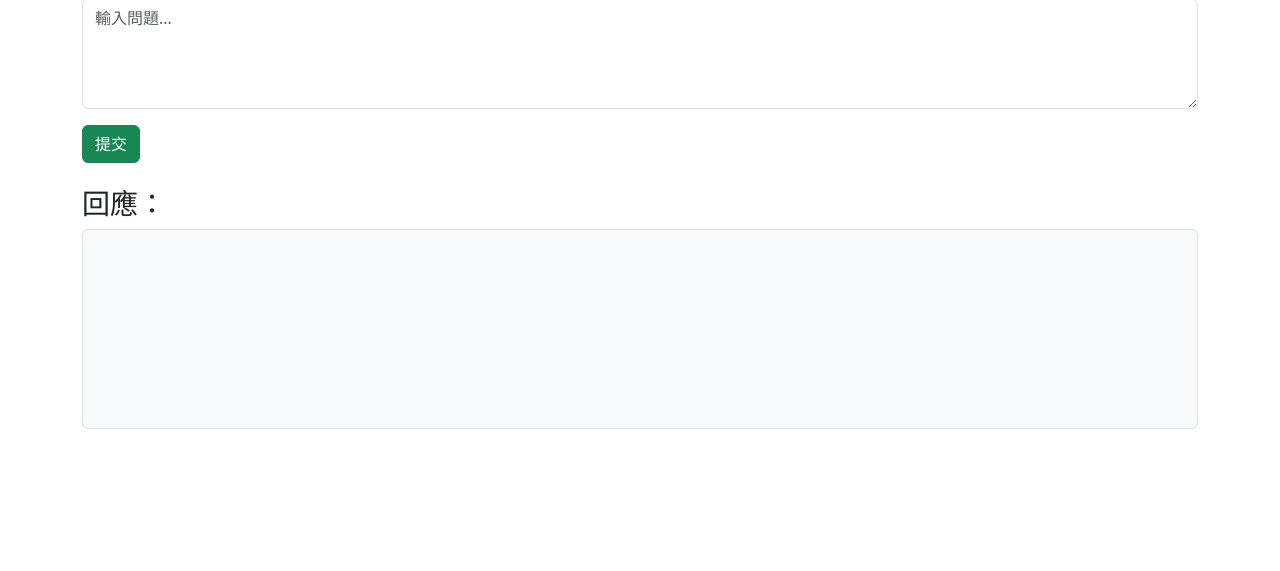
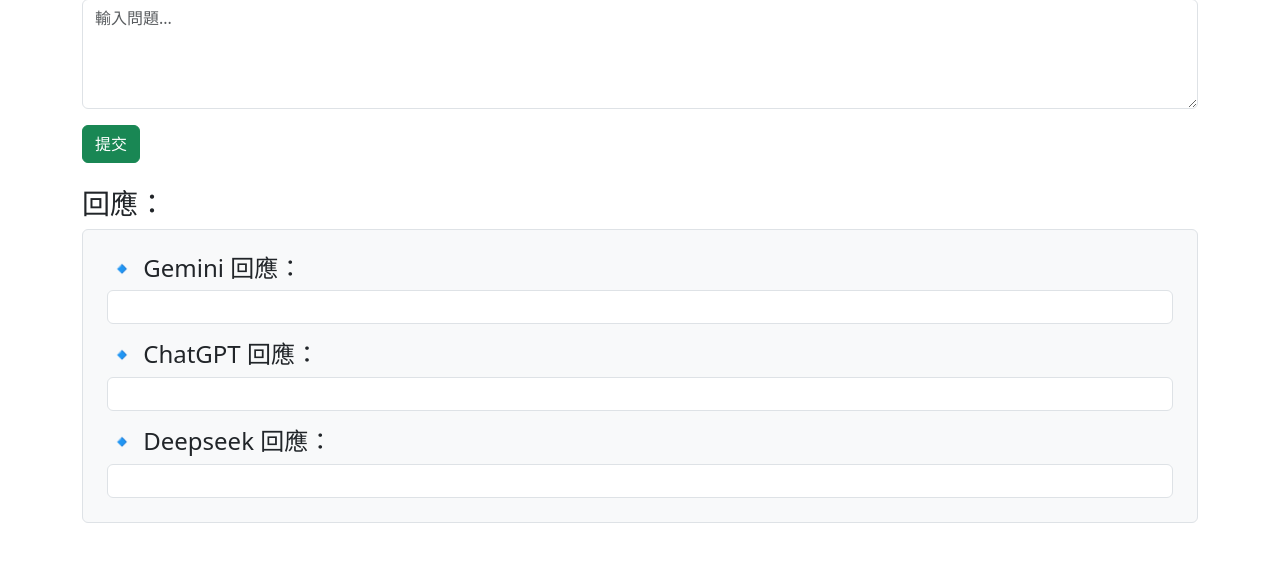
Before and after one commit to welly487/Graduation-topics, a Flask app: page / in a window 1280 px wide. Shown: the part 247-818 px from the top of the page. Before the commit the page ends 676 px from the top, so only its background shows below. Run offline with Flask 3, Linux system fonts and the light colour scheme.

Commit message:
Update index.html

```diff
--- a/project/templates/index.html
+++ b/project/templates/index.html
@@ -20,12 +20,12 @@
     <div class="container my-5">
         <h1 class="text-center mb-4">Dr. Meta元博士</h1>
 
-        <!-- 身份選擇下拉選單 -->
+        <!-- 身份選擇 -->
         <div class="dropdown mb-3">
-            <button class="btn btn-primary dropdown-toggle" type="button" id="dropdownMenuButton1" data-bs-toggle="dropdown" aria-expanded="false">
+            <button class="btn btn-primary dropdown-toggle" type="button" id="dropdownMenuButton1" data-bs-toggle="dropdown">
                 請選取你的身份
             </button>
-            <ul class="dropdown-menu" aria-labelledby="dropdownMenuButton1">
+            <ul class="dropdown-menu">
                 <li><a class="dropdown-item" href="#" onclick="selectRole(this)">一般人</a></li>
                 <li><a class="dropdown-item" href="#" onclick="selectRole(this)">國小低年級</a></li>
                 <li><a class="dropdown-item" href="#" onclick="selectRole(this)">國小中年級</a></li>
@@ -34,11 +34,9 @@
                 <li><a class="dropdown-item" href="#" onclick="selectRole(this)">高中生</a></li>
             </ul>
         </div>
-
-        <!-- 顯示選擇的身份 -->
         <p><strong>當前身份：</strong> <span id="currentRole">一般人</span></p>
 
-        <!-- 問題輸入區域 -->
+        <!-- 問題輸入 -->
         <div class="mb-3">
             <label for="userInput" class="form-label">輸入您的問題：</label>
             <textarea class="form-control" id="userInput" rows="4" placeholder="輸入問題..."></textarea>
@@ -50,7 +48,16 @@
         <!-- 回應顯示區域 -->
         <div class="mt-4">
             <h3>回應：</h3>
-            <div id="responseText" class="border rounded p-4 bg-light" style="min-height: 200px; font-size: 1.1rem; line-height: 1.6;"></div>
+            <div class="border rounded p-4 bg-light" style="min-height: 200px;">
+                <h4>🔹 Gemini 回應：</h4>
+                <div id="responseGemini" class="border rounded p-3 bg-white mb-3"></div>
+
+                <h4>🔹 ChatGPT 回應：</h4>
+                <div id="responseChatGPT" class="border rounded p-3 bg-white mb-3"></div>
+
+                <h4>🔹 Deepseek 回應：</h4>
+                <div id="responseDeepseek" class="border rounded p-3 bg-white"></div>
+            </div>
         </div>
     </div>
 
@@ -58,48 +65,72 @@
     <script>
         let selectedRole = '一般人';
 
-        // 設定選擇的身份
         function selectRole(element) {
             selectedRole = element.innerText;
             document.getElementById('dropdownMenuButton1').innerText = selectedRole;
             document.getElementById('currentRole').innerText = selectedRole;
         }
 
-        // 提交問題並傳送身份資訊
         document.getElementById('submitBtn').addEventListener('click', async () => {
             const userInput = document.getElementById('userInput').value.trim();
-            const responseText = document.getElementById('responseText');
+            const responseGemini = document.getElementById('responseGemini');
+            const responseChatGPT = document.getElementById('responseChatGPT');
+            const responseDeepseek = document.getElementById('responseDeepseek');
             const submitBtn = document.getElementById('submitBtn');
 
-            if (!userInput || userInput.replace(/\s/g, '') === '') {
+            if (!userInput) {
                 alert('請輸入問題！');
                 return;
             }
 
-            // 禁用按鈕避免重複提交
             submitBtn.disabled = true;
-            responseText.innerText = "正在處理...";
-            responseText.classList.remove("fade-in");
+            responseGemini.innerText = "🔄 Gemini 回應中...";
+            responseChatGPT.innerText = "🔄 ChatGPT 回應中...";
+            responseDeepseek.innerText = "🔄 Deepseek 回應中...";
 
             try {
-                const response = await fetch('/api/gpt', {
-                    method: 'POST',
-                    headers: {
-                        'Content-Type': 'application/json',
-                    },
-                    body: JSON.stringify({
-                        prompt: userInput,
-                        role: selectedRole
-                    }),
-                });
+                const [geminiResponse, chatGPTResponse, DeepseekResponse] = await Promise.all([
+                    fetch('/api/ai', {
+                        method: 'POST',
+                        headers: { 'Content-Type': 'application/json' },
+                        body: JSON.stringify({
+                            prompt: userInput,
+                            role: selectedRole,
+                            model: 'gemini'
+                        }),
+                    }).then(res => res.json()),
 
-                const data = await response.json();
-                responseText.innerText = data.reply || "無法獲得回應。";
-                responseText.classList.add("fade-in");
+                    fetch('/api/ai', {
+                        method: 'POST',
+                        headers: { 'Content-Type': 'application/json' },
+                        body: JSON.stringify({
+                            prompt: userInput,
+                            role: selectedRole,
+                            model: 'chatgpt'
+                        }),
+                    }).then(res => res.json()),
+
+                    fetch('/api/ai', {
+                        method: 'POST',
+                        headers: { 'Content-Type': 'application/json' },
+                        body: JSON.stringify({
+                            prompt: userInput,
+                            role: selectedRole,
+                            model: 'deepseek'
+                        }),
+                    }).then(res => res.json())
+                ]);
+
+                responseGemini.innerText = geminiResponse.reply || "❌ 無法獲得回應。";
+                responseChatGPT.innerText = chatGPTResponse.reply || "❌ 無法獲得回應。";
+                responseDeepseek.innerText = DeepseekResponse.reply || "❌ 無法獲得回應。";
+
             } catch (error) {
-                responseText.innerText = "出現錯誤，請稍後再試。";
+                responseGemini.innerText = "❌ 出現錯誤，請稍後再試。";
+                responseChatGPT.innerText = "❌ 出現錯誤，請稍後再試。";
+                responseDeepseek.innerText = "❌ 出現錯誤，請稍後再試。";
             } finally {
-                submitBtn.disabled = false; // 回復按鈕可點擊狀態
+                submitBtn.disabled = false;
             }
         });
     </script>
```
